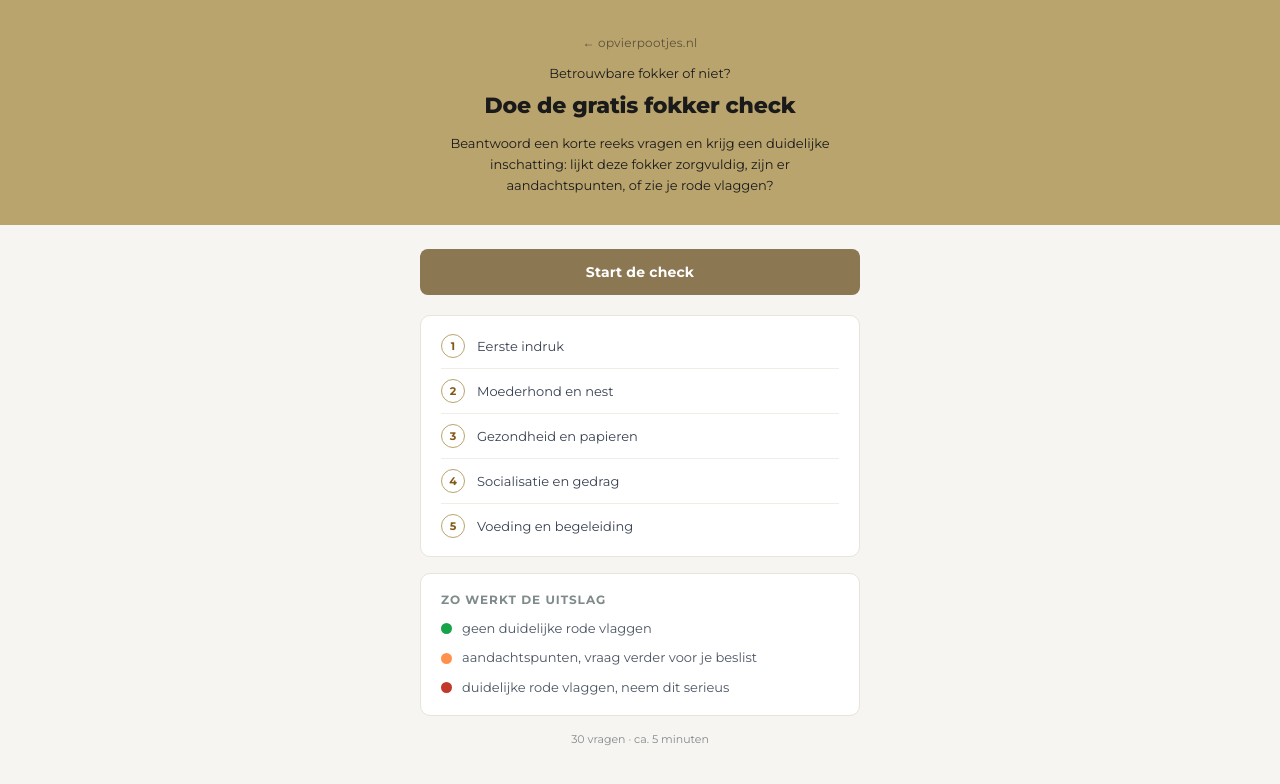
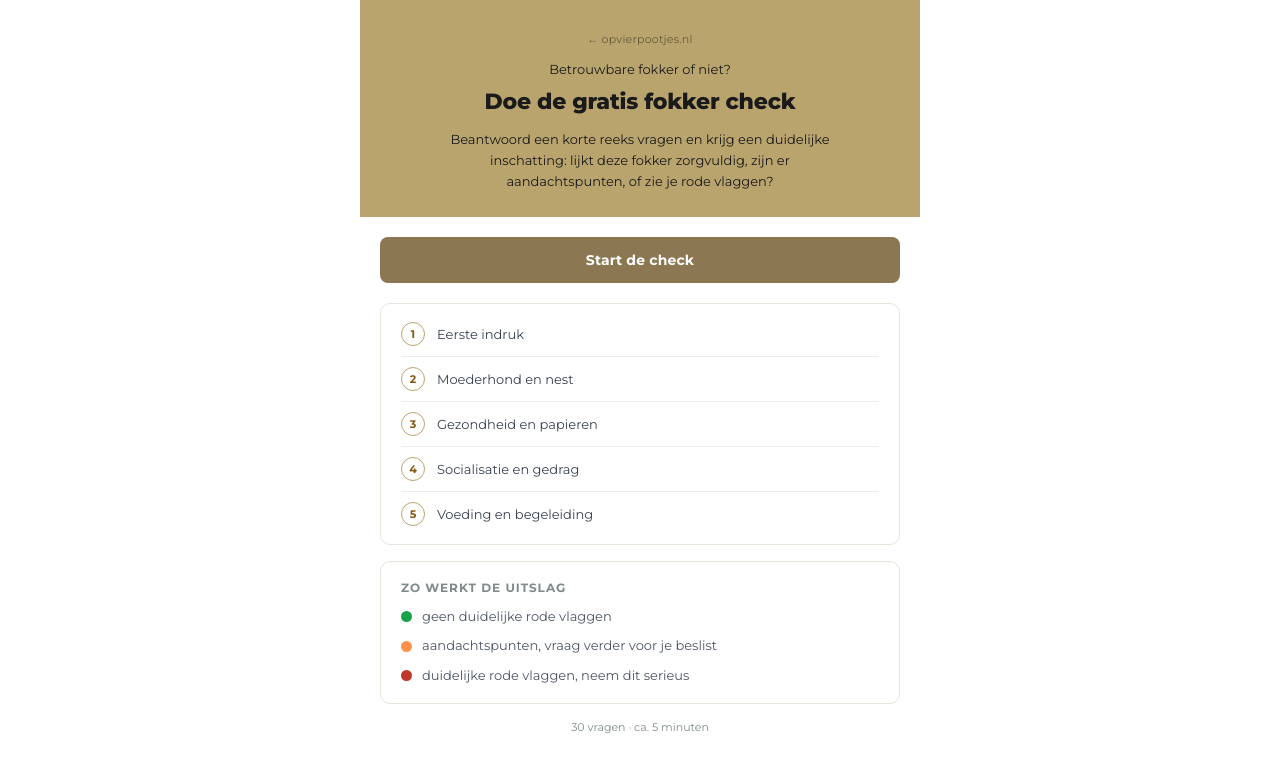
Before and after one commit to opvierpootjes-web/fokkercheck, a React (Vite) app: page / in a window 1280 px wide. Shown: the top 784 px of the page. Built offline with nearby package versions, Linux system fonts and the light colour scheme.

Commit message:
witte achtergrond grotere letters knop

```diff
--- a/src/App.jsx
+++ b/src/App.jsx
@@ -234,7 +234,7 @@ function QuestionCard({ q, ans, onAns }) {
         )}
 
         {/* Vraagtekst */}
-        <p style={{ margin: '0 0 12px', fontSize: 14, lineHeight: 1.65, fontWeight: isBad ? 600 : 400, color: C.dark }}>
+        <p style={{ margin: '0 0 12px', fontSize: 16, lineHeight: 1.7, fontWeight: isBad ? 600 : 500, color: C.dark }}>
           {q.text}
         </p>
 
@@ -326,9 +326,10 @@ function LiveBadge({ answers }) {
 // ── Startscherm ───────────────────────────────────────────────
 function StartScreen({ onStart }) {
   return (
-    <div style={{ minHeight: '100vh', background: '#f7f5f2', fontFamily: 'Montserrat, Helvetica Neue, Arial, sans-serif', color: C.dark }}>
-      <div style={{ background: C.copperLight, padding: '32px 28px 28px', textAlign: 'center' }}>
-        <a href="https://www.opvierpootjes.nl" style={{ display: 'inline-block', marginBottom: 14, fontSize: 12, color: 'rgba(0,0,0,0.5)', textDecoration: 'none', letterSpacing: '0.02em' }}>
+    <div style={{ minHeight: '100vh', background: '#ffffff', fontFamily: 'Montserrat, Helvetica Neue, Arial, sans-serif', color: C.dark }}>
+      <div style={{ maxWidth: 560, margin: '0 auto' }}>
+      <div style={{ background: C.copperLight, padding: '28px 24px 24px', textAlign: 'center' }}>
+        <a href="https://www.opvierpootjes.nl" style={{ display: 'inline-block', marginBottom: 14, fontSize: 11, color: 'rgba(0,0,0,0.45)', textDecoration: 'none', letterSpacing: '0.02em' }}>
           ← opvierpootjes.nl
         </a>
         <p style={{ margin: '0 0 8px', fontSize: 13, color: '#1a1a1a', lineHeight: 1.5 }}>Betrouwbare fokker of niet?</p>
@@ -337,7 +338,7 @@ function StartScreen({ onStart }) {
           Beantwoord een korte reeks vragen en krijg een duidelijke inschatting: lijkt deze fokker zorgvuldig, zijn er aandachtspunten, of zie je rode vlaggen?
         </p>
       </div>
-      <div style={{ padding: '24px 20px 48px', maxWidth: 480, margin: '0 auto' }}>
+      <div style={{ padding: '20px 20px 48px' }}>
         <button onClick={onStart}
           style={{ fontFamily: 'inherit', display: 'block', width: '100%', background: '#8b7752', color: '#fff', fontSize: 14, fontWeight: 700, padding: '14px 24px', borderRadius: 8, border: 'none', cursor: 'pointer', marginBottom: 20, letterSpacing: '0.01em', transition: 'opacity 0.2s' }}
           onMouseOver={e => e.currentTarget.style.opacity = '0.85'} onMouseOut={e => e.currentTarget.style.opacity = '1'}>
@@ -362,6 +363,7 @@ function StartScreen({ onStart }) {
         </div>
         <p style={{ textAlign: 'center', fontSize: 11, color: C.grey, marginTop: 16 }}>{ALL_Q.length} vragen · ca. 5 minuten</p>
       </div>
+      </div>
     </div>
   );
 }
@@ -371,7 +373,7 @@ function ThemeScreen({ theme, idx, total, answers, onAns, onNext, onPrev }) {
   const allDone = theme.questions.every(q => !!answers[q.id]);
   const isLast  = idx === total - 1;
   return (
-    <div style={{ minHeight: '100vh', background: '#f7f5f2', fontFamily: 'Montserrat, Helvetica Neue, Arial, sans-serif', color: C.dark, display: 'flex', flexDirection: 'column' }}>
+    <div style={{ minHeight: '100vh', background: '#ffffff', fontFamily: 'Montserrat, Helvetica Neue, Arial, sans-serif', color: C.dark, display: 'flex', flexDirection: 'column' }}>
       <div style={{ position: 'sticky', top: 0, zIndex: 20, background: '#fff', borderBottom: '1px solid #e8e3db', padding: '10px 20px', display: 'flex', justifyContent: 'space-between', alignItems: 'center', boxShadow: '0 1px 4px rgba(0,0,0,0.05)' }}>
         <div style={{ display: 'flex', alignItems: 'center', gap: 10 }}>
           <StepDots current={idx} total={total} />
@@ -420,7 +422,7 @@ function ResultScreen({ answers, onRestart }) {
   const followItems = [...hard, ...soft].filter(q => q.follow);
 
   return (
-    <div style={{ minHeight: '100vh', background: '#f7f5f2', fontFamily: 'Montserrat, Helvetica Neue, Arial, sans-serif', color: C.dark }}>
+    <div style={{ minHeight: '100vh', background: '#ffffff', fontFamily: 'Montserrat, Helvetica Neue, Arial, sans-serif', color: C.dark }}>
       <div style={{ background: L.headerBg, color: '#fff', padding: '28px 24px 22px', textAlign: 'center' }}>
         <div style={{ display: 'flex', justifyContent: 'center', alignItems: 'center', gap: 10, marginBottom: 8 }}>
           <div style={{ width: 12, height: 12, borderRadius: '50%', background: L.dot, border: '2px solid rgba(255,255,255,0.5)' }} />
@@ -492,11 +494,7 @@ function ResultScreen({ answers, onRestart }) {
         </div>
 
         <button onClick={onRestart} style={{ fontFamily: 'inherit', width: '100%', background: '#fff', color: C.grey, fontSize: 13, fontWeight: 600, padding: '11px 24px', borderRadius: 8, border: '1.5px solid #e8e3db', cursor: 'pointer', marginTop: 4 }}>Opnieuw beginnen</button>
-        <p style={{ textAlign: 'center', marginTop: 16 }}>
-          <a href="https://www.opvierpootjes.nl" style={{ fontSize: 11, color: C.copperLight, fontWeight: 700, letterSpacing: '0.04em', textDecoration: 'none' }}>
-            ← Terug naar opvierpootjes.nl
-          </a>
-        </p>
+        <a href="https://www.opvierpootjes.nl" style={{ display: 'block', textAlign: 'center', background: '#fff', color: C.copperMid, border: '1.5px solid ' + C.copperMid, borderRadius: 8, padding: '11px 24px', fontSize: 13, fontWeight: 700, textDecoration: 'none', marginTop: 8 }}>← Terug naar opvierpootjes.nl</a>
       </div>
     </div>
   );
```
